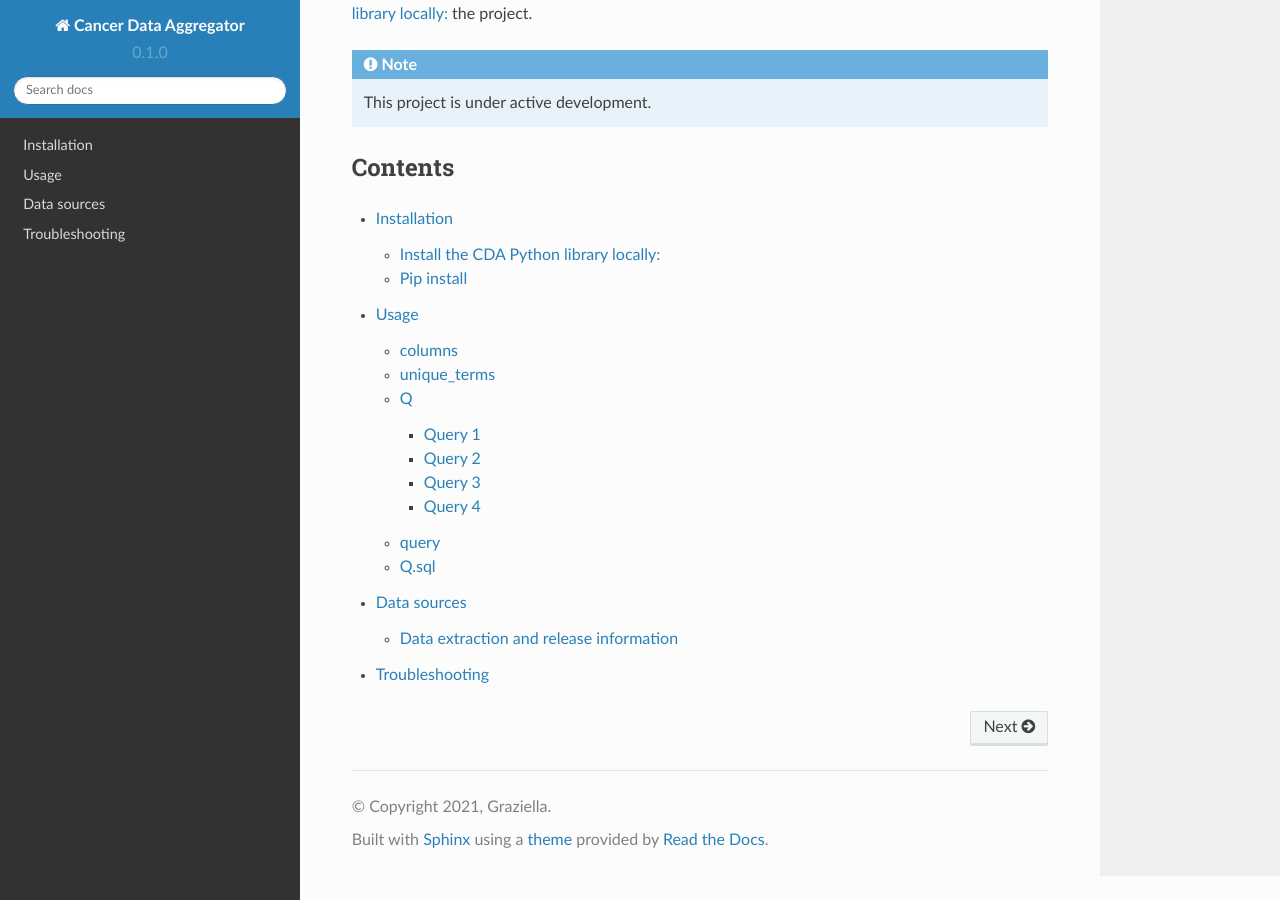
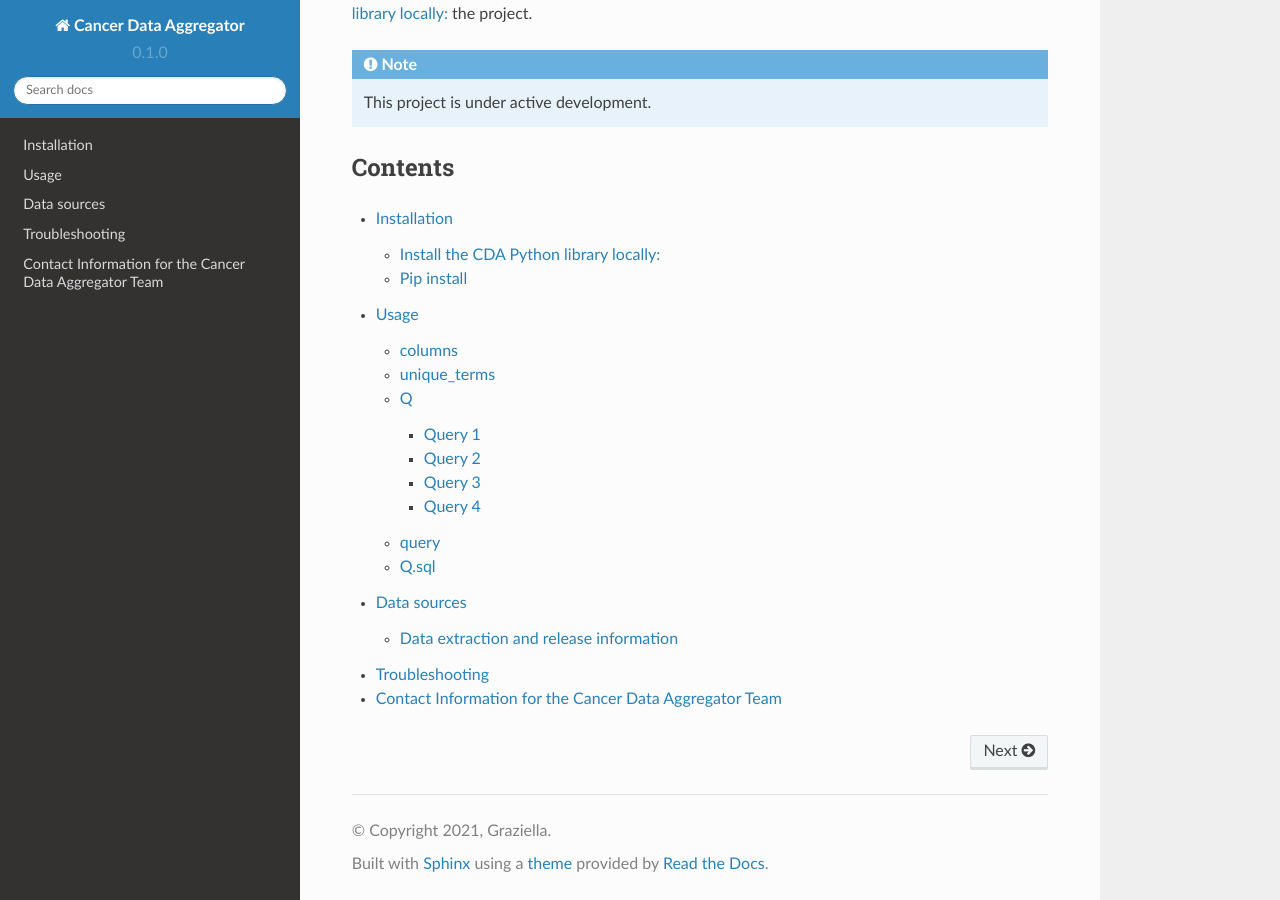
Before and after one commit to CancerDataAggregator/CDA-HelpDesk, a Sphinx documentation site: the page built from docs/source/index.rst, in a window 1280 px wide and 900 px high, scrolled down 734 px. Built offline with Sphinx 7.4.7 and the Read the Docs theme 2.0.0, drawn with Linux system fonts in a browser that asks for light colours; pages that are not in the unit, such as notebooks, are missing from menus.

Commit message:
Update index.rst

```diff
--- a/docs/source/index.rst
+++ b/docs/source/index.rst
@@ -27,3 +27,4 @@ Contents
    limits.md
    Release notes
    Troubleshooting
+   contact_info.md
```
